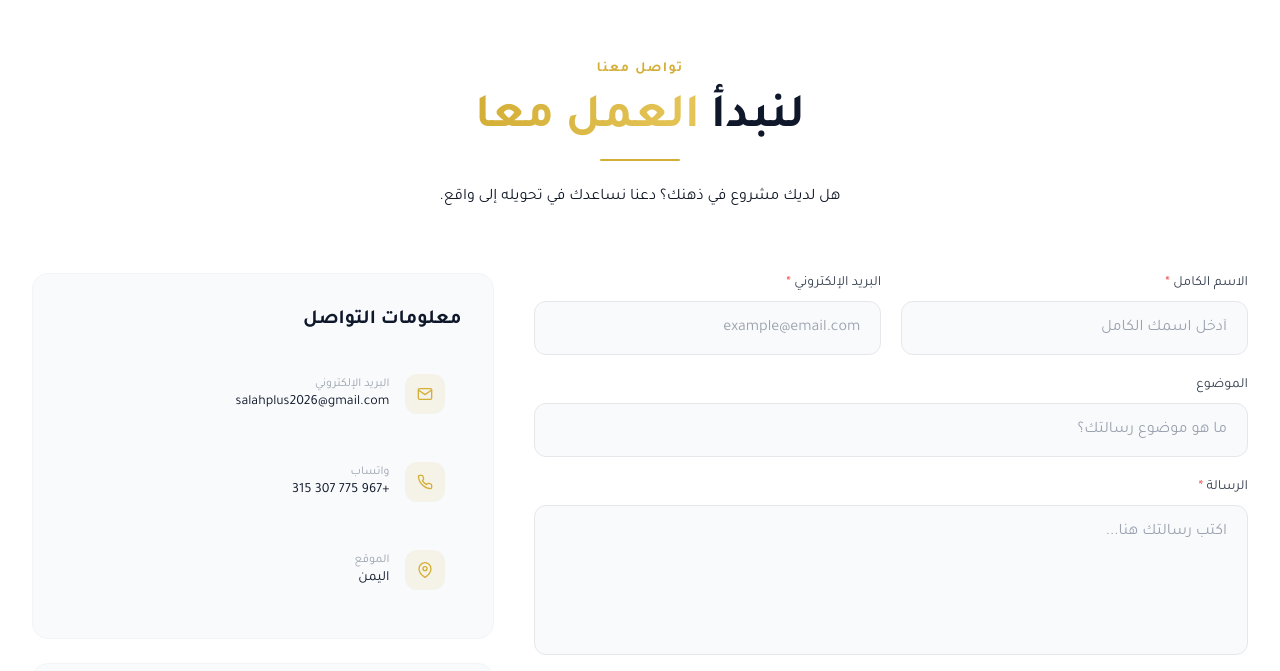
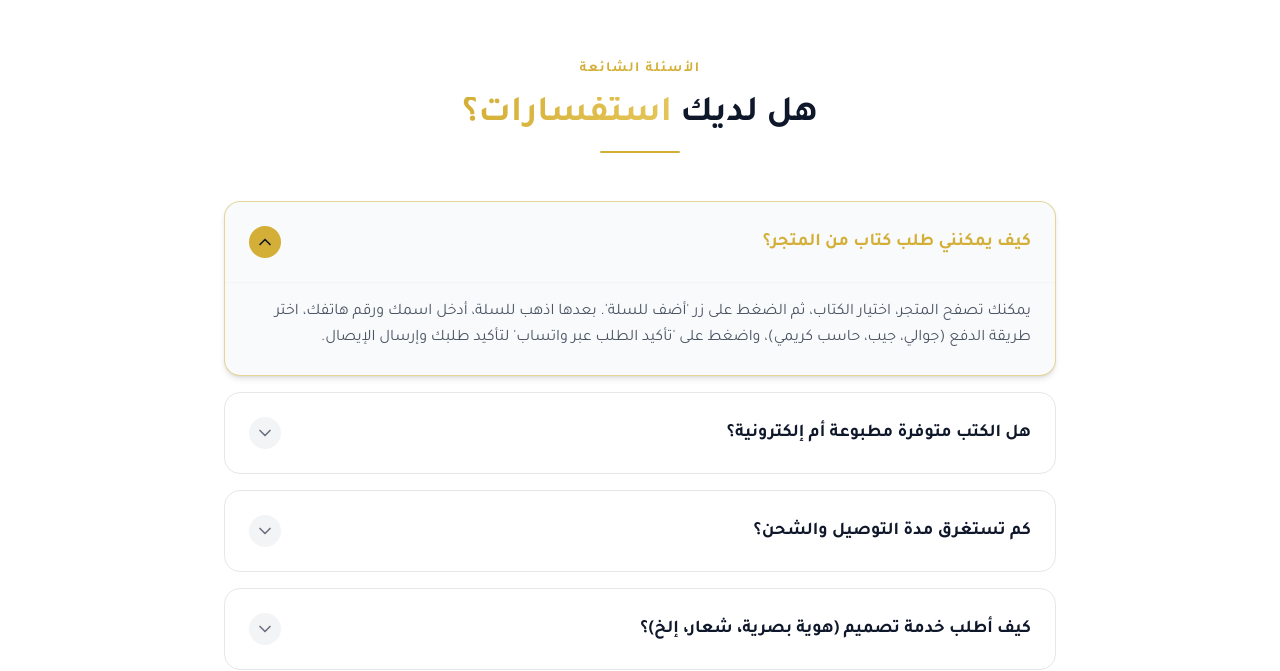
Before and after one commit to salahalbzali/salah-plus, a Next.js app: page / in a window 1280 px wide. Shown: the part 7805-8476 px from the top of the page. Built offline with nearby package versions, Linux system fonts and the light colour scheme; no server answers.

Commit message:
Add FAQ component to the main page

```diff
--- a/app/page.tsx
+++ b/app/page.tsx
@@ -7,6 +7,7 @@ import FeaturedBooks from "@/components/FeaturedBooks";
 import AboutAuthor from "@/components/AboutAuthor";
 import Testimonials from "@/components/Testimonials";
 import Blog from "@/components/Blog";
+import FAQ from "@/components/FAQ"; // 👈 1. تم إضافة هذا الاستيراد
 import Contact from "@/components/Contact";
 import Footer from "@/components/Footer";
 import ScrollToTop from "@/components/ScrollToTop";
@@ -24,6 +25,7 @@ export default function HomePage() {
         <AboutAuthor />
         <Testimonials />
         <Blog />
+        <FAQ /> {/* 👈 2. تم إضافة المكون هنا */}
         <Contact />
       </main>
       <Footer />
```
